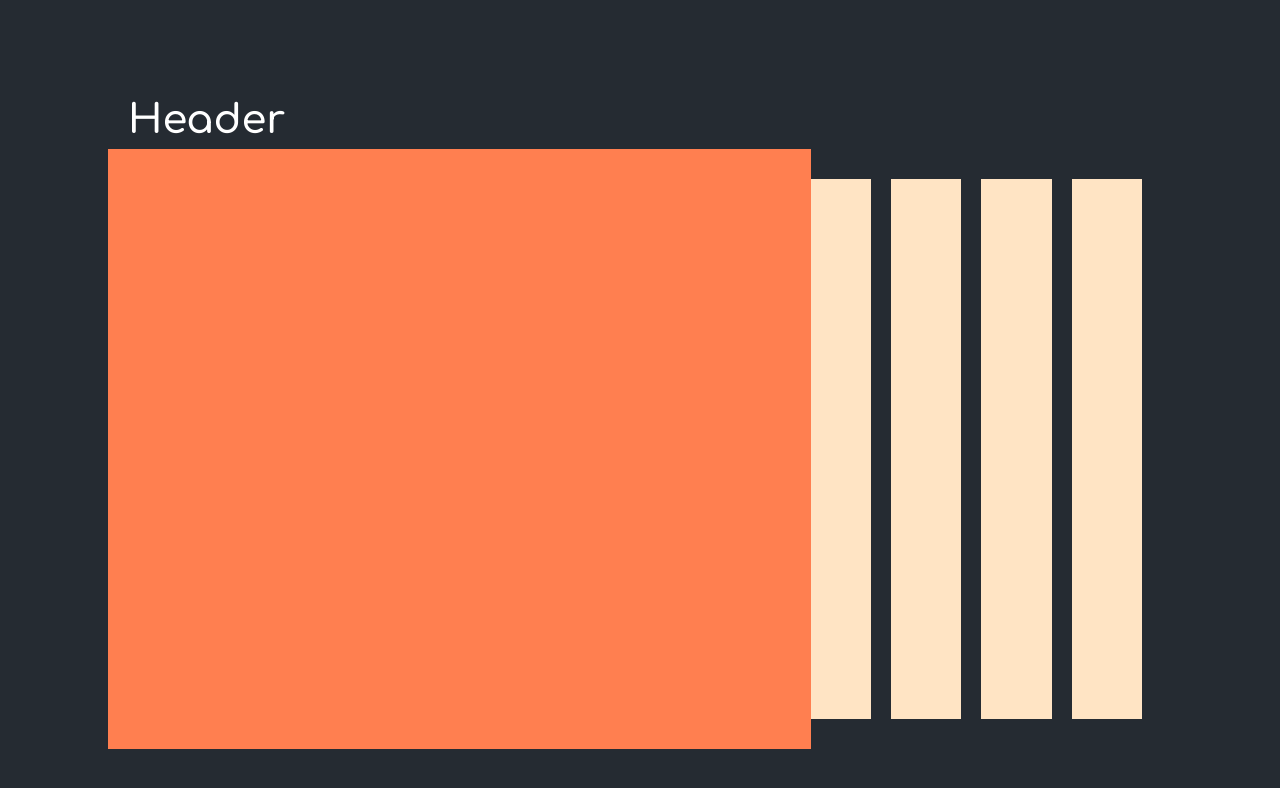
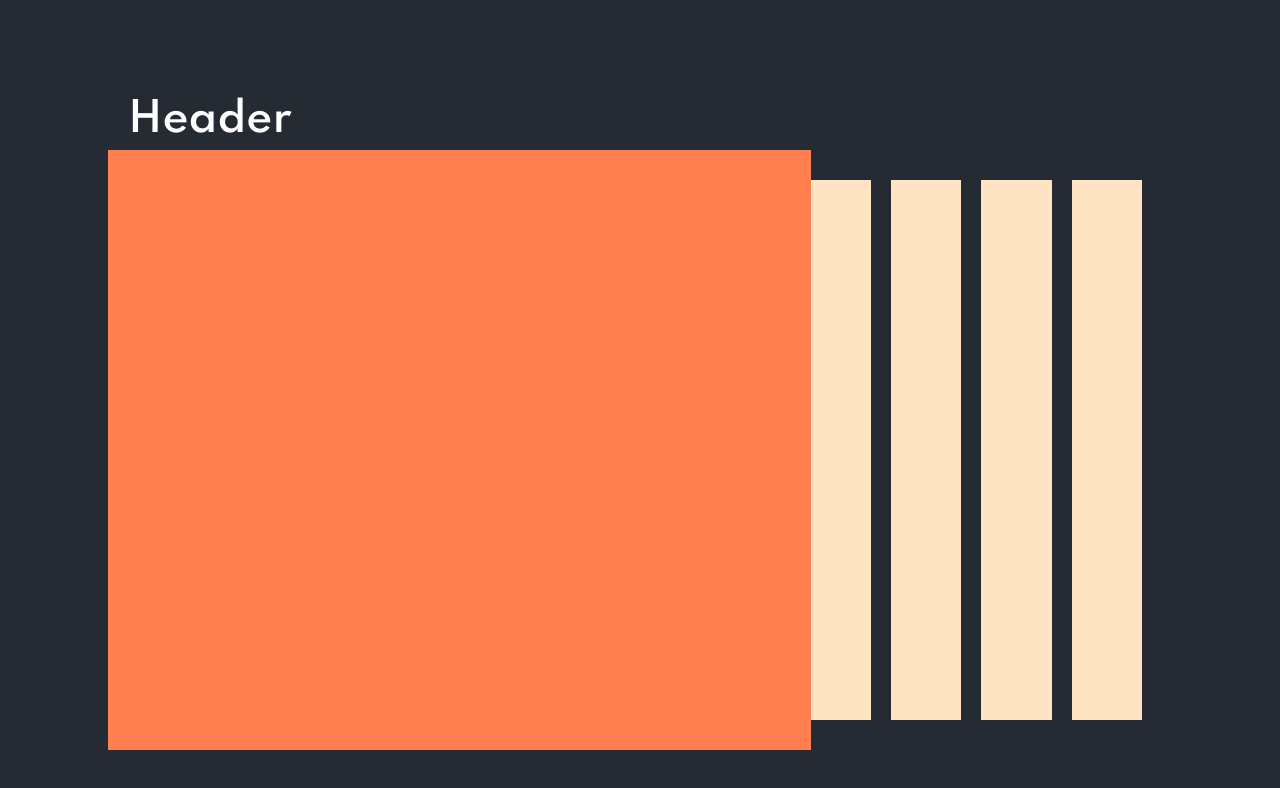
Before and after one commit to parthpatel6347/travel-cards, a plain HTML site: page index.html in a window 1280 px wide. Drawn offline with Linux system fonts and the light colour scheme.

Commit message:
change font

```diff
--- a/style.css
+++ b/style.css
@@ -1,5 +1,6 @@
 
-@import url('https://fonts.googleapis.com/css2?family=Comfortaa:wght@300;400;500;600;700&display=swap');
+
+@import url('https://fonts.googleapis.com/css2?family=Spartan:wght@100;200;300;400;500;600;700&display=swap');
 
 
 *{
@@ -7,7 +8,7 @@
 }
 
 body{
-    font-family: 'Comfortaa', cursive;
+    font-family: 'Spartan', sans-serif;
     margin: 0;
     height:100vh;
     display:flex;
```
